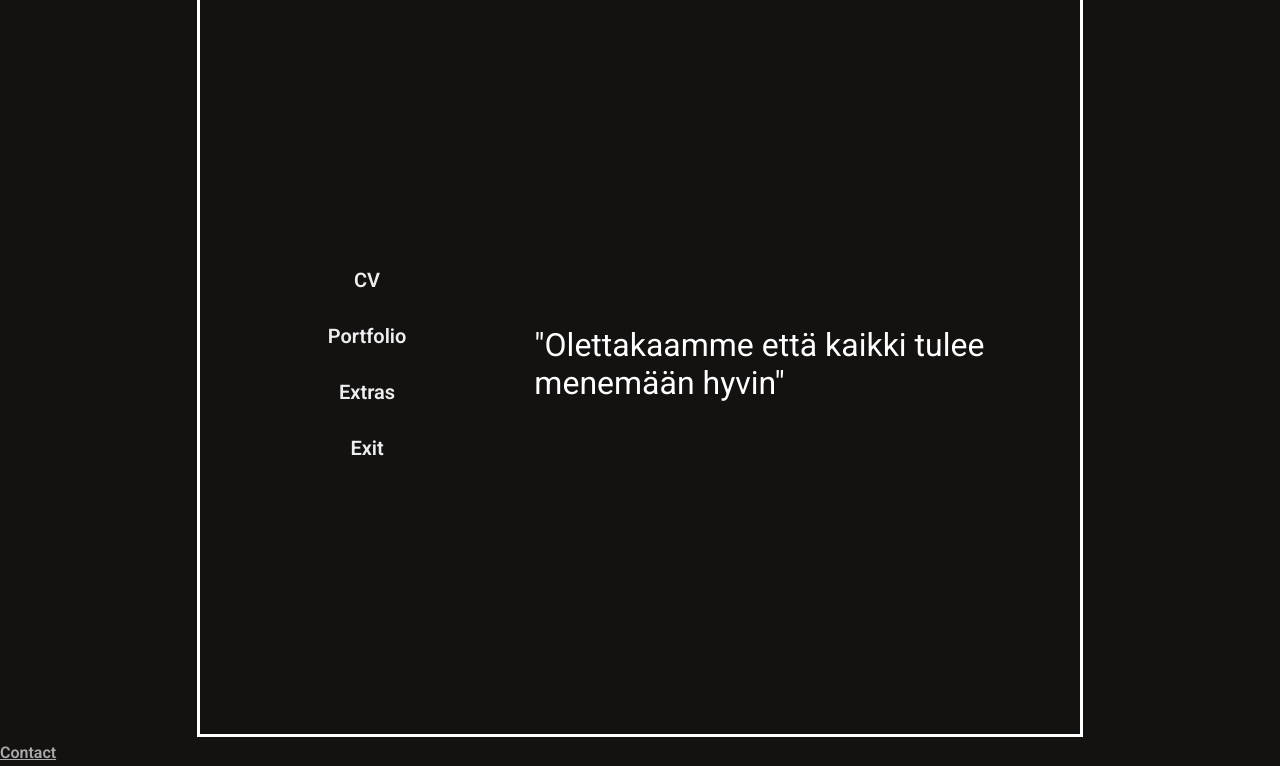
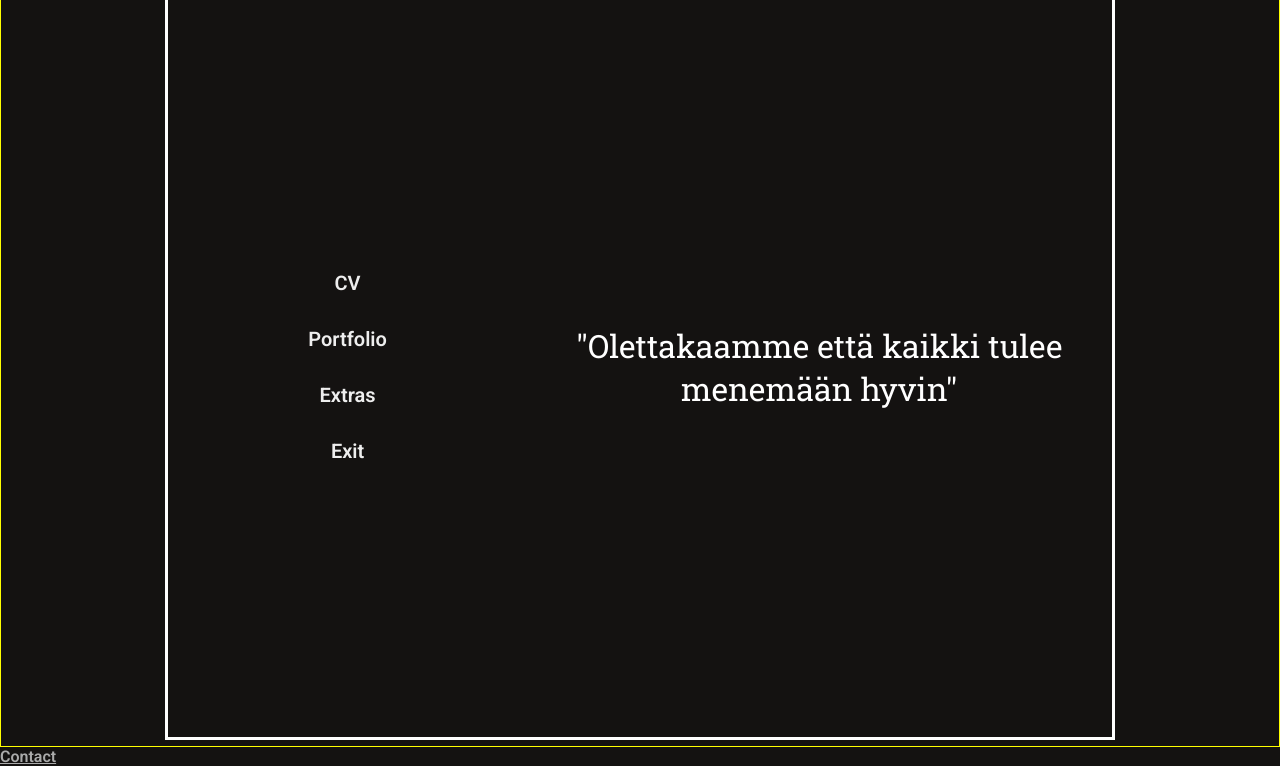
Before and after one commit to OssiPetteri/ossipetteri.github.io, a plain HTML site: page index.html in a window 1280 px wide. Shown: the part 911-1677 px from the top of the page. Drawn offline with Linux system fonts and the light colour scheme.

Commit message:
muotoilua ja kuvia

```diff
--- a/css/intro.css
+++ b/css/intro.css
@@ -1,4 +1,6 @@
-body, html {
+@import url('https://fonts.googleapis.com/css2?family=Roboto+Slab:wght@400;700&display=swap');
+
+body{
   margin: 0;
   padding: 0;
   overflow-x: hidden;
@@ -12,6 +14,9 @@ body, html {
   justify-content: center;
   align-items: center;
   padding: 1ch;
+  /* korostus */
+  border: solid 1px yellow;
+  /* korostus */
 
 }
 
@@ -61,7 +66,7 @@ body, html {
   /* border: solid red; */
 
 
-  .menu {
+.menu{
   /* background: #101018; */
   color: #eee;
   padding: 2rem;
@@ -84,11 +89,13 @@ body, html {
 
   .visual {
     /* background: #645747; */
+    text-align: center;
     display: flex;
     justify-content: center;
     align-items: center;
     color: #fff;
     font-size: 2em;
+    font-family: 'Roboto Slab', Georgia, 'Times New Roman';
   }
 }
 @media (min-aspect-ratio: 2.5/1) {
@@ -102,11 +109,11 @@ body, html {
 }
 
 /* myöhemmin lisättävä mobiilipelinäkymä */
-@media (pointer: coarse) and (orientation: portrait) {
+/* @media (pointer: coarse) and (orientation: portrait) {
 
     .intro-screen {
 
  }
     .main-screen {
     }
-}
+} */
--- a/css/print.css
+++ b/css/print.css
@@ -1,6 +1,7 @@
 /* Print-specific styles for A4 portrait orientation */
 @media print {
     /* General page setup */
+    /* printille pitää ladata roboto serif */
     body {
         margin: 0;
         padding: 1cm;
```
Also changed, not shown: img/cv/img-3290.jpg (added). Lines whose indentation alone changed are shown as unchanged.
